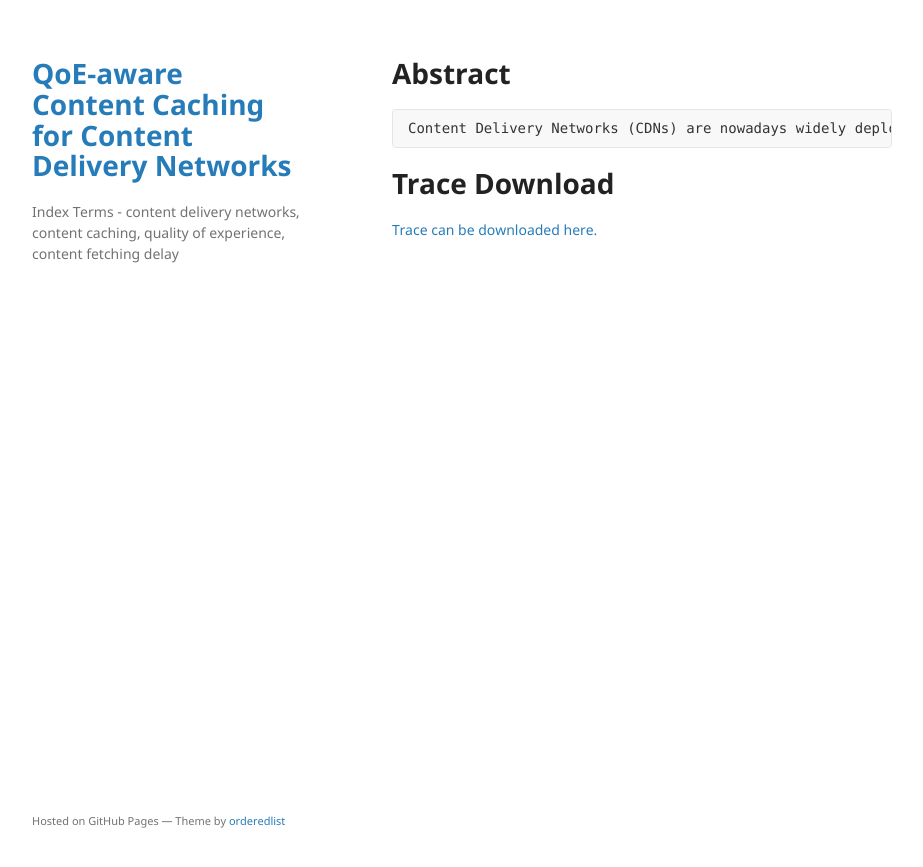
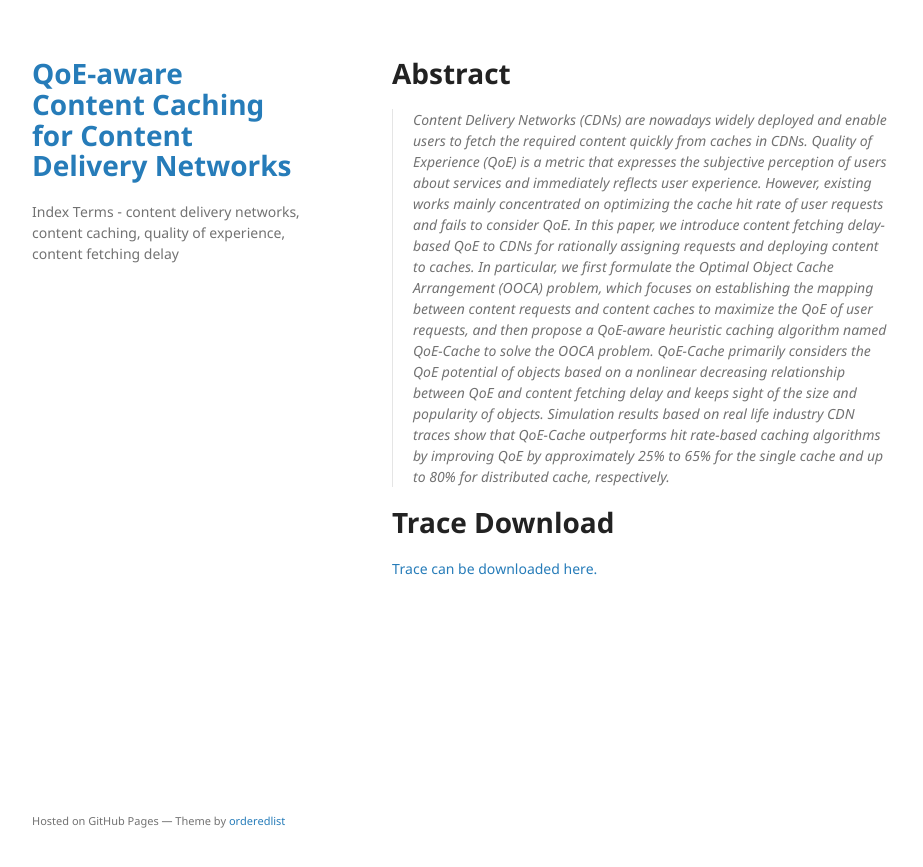
Before and after one commit to QoEAwareCacheTrace/QoEAwareCacheTrace, a Jekyll site: the page built from index.md, in a window 1280 px wide. Shown: the top 867 px of the page, without its empty margins (178-1101 px from the left). Built offline with Jekyll 4.4.1, drawn with Linux system fonts in a browser that asks for light colours; comment, search, counter and statistics services are not loaded; our own code applies the rules of GitHub Pages for plain Markdown files.

Commit message:
Update index.md

````diff
--- a/index.md
+++ b/index.md
@@ -4,9 +4,7 @@ layout: default
 
 # Abstract
 
-```
-Content Delivery Networks (CDNs) are nowadays widely deployed and enable users to fetch the required content quickly from caches in CDNs. Quality of Experience (QoE) is a metric that expresses the subjective perception of users about services and immediately reflects user experience. However, existing works mainly concentrated on optimizing the cache hit rate of user requests and fails to consider QoE. In this paper, we introduce content fetching delay-based QoE to CDNs for rationally assigning requests and deploying content to caches. In particular, we first formulate the Optimal Object Cache Arrangement (OOCA) problem, which focuses on establishing the mapping between content requests and content caches to maximize the QoE of user requests, and then propose a QoE-aware heuristic caching algorithm named QoE-Cache to solve the OOCA problem. QoE-Cache primarily considers the QoE potential of objects based on a nonlinear decreasing relationship between QoE and content fetching delay and keeps sight of the size and popularity of objects. Simulation results based on real life industry CDN traces show that QoE-Cache outperforms hit rate-based caching algorithms by improving QoE by approximately 25% to 65% for the single cache and up to 80% for distributed cache, respectively.
-```
+> Content Delivery Networks (CDNs) are nowadays widely deployed and enable users to fetch the required content quickly from caches in CDNs. Quality of Experience (QoE) is a metric that expresses the subjective perception of users about services and immediately reflects user experience. However, existing works mainly concentrated on optimizing the cache hit rate of user requests and fails to consider QoE. In this paper, we introduce content fetching delay-based QoE to CDNs for rationally assigning requests and deploying content to caches. In particular, we first formulate the Optimal Object Cache Arrangement (OOCA) problem, which focuses on establishing the mapping between content requests and content caches to maximize the QoE of user requests, and then propose a QoE-aware heuristic caching algorithm named QoE-Cache to solve the OOCA problem. QoE-Cache primarily considers the QoE potential of objects based on a nonlinear decreasing relationship between QoE and content fetching delay and keeps sight of the size and popularity of objects. Simulation results based on real life industry CDN traces show that QoE-Cache outperforms hit rate-based caching algorithms by improving QoE by approximately 25% to 65% for the single cache and up to 80% for distributed cache, respectively.
 
 # Trace Download
 
````
